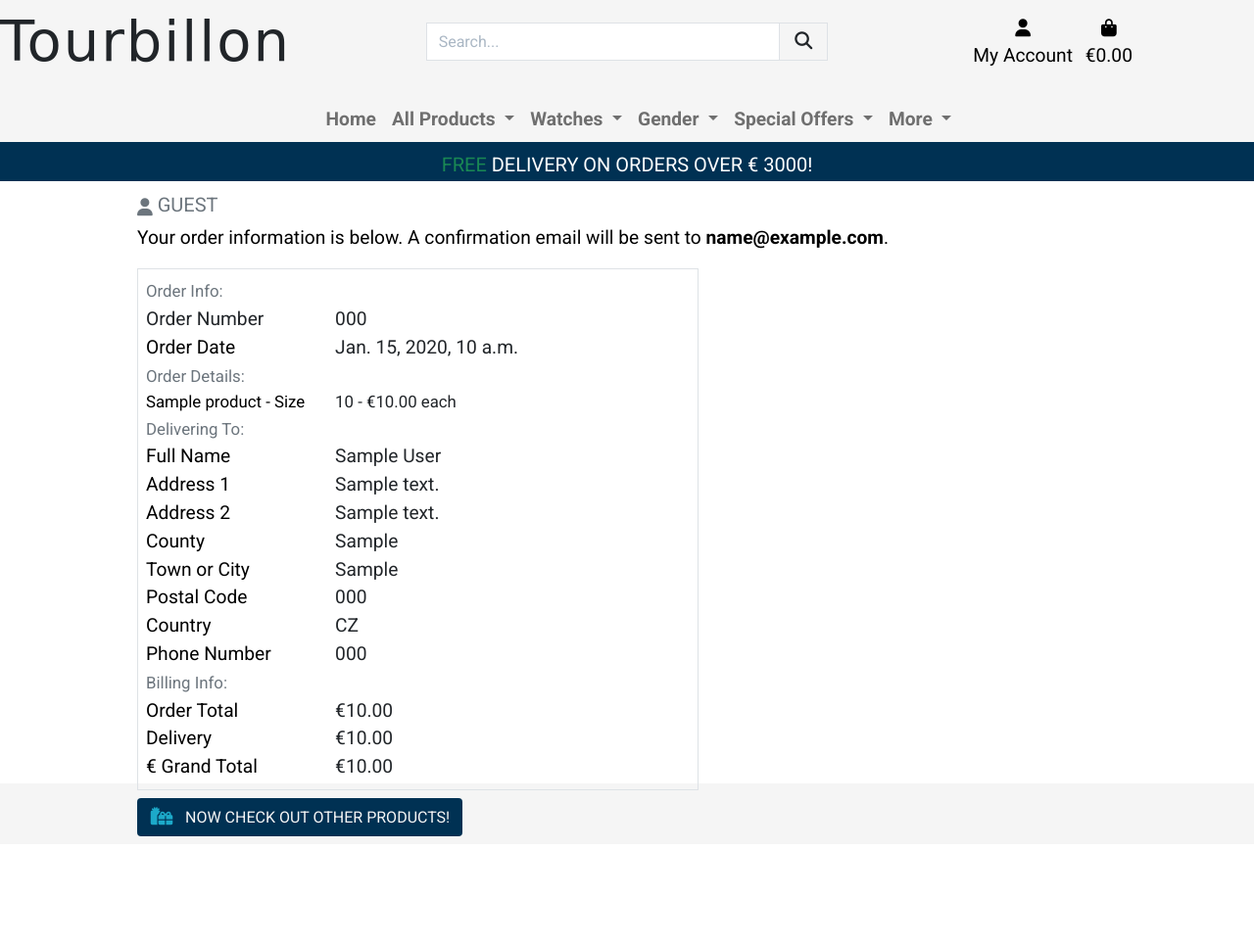
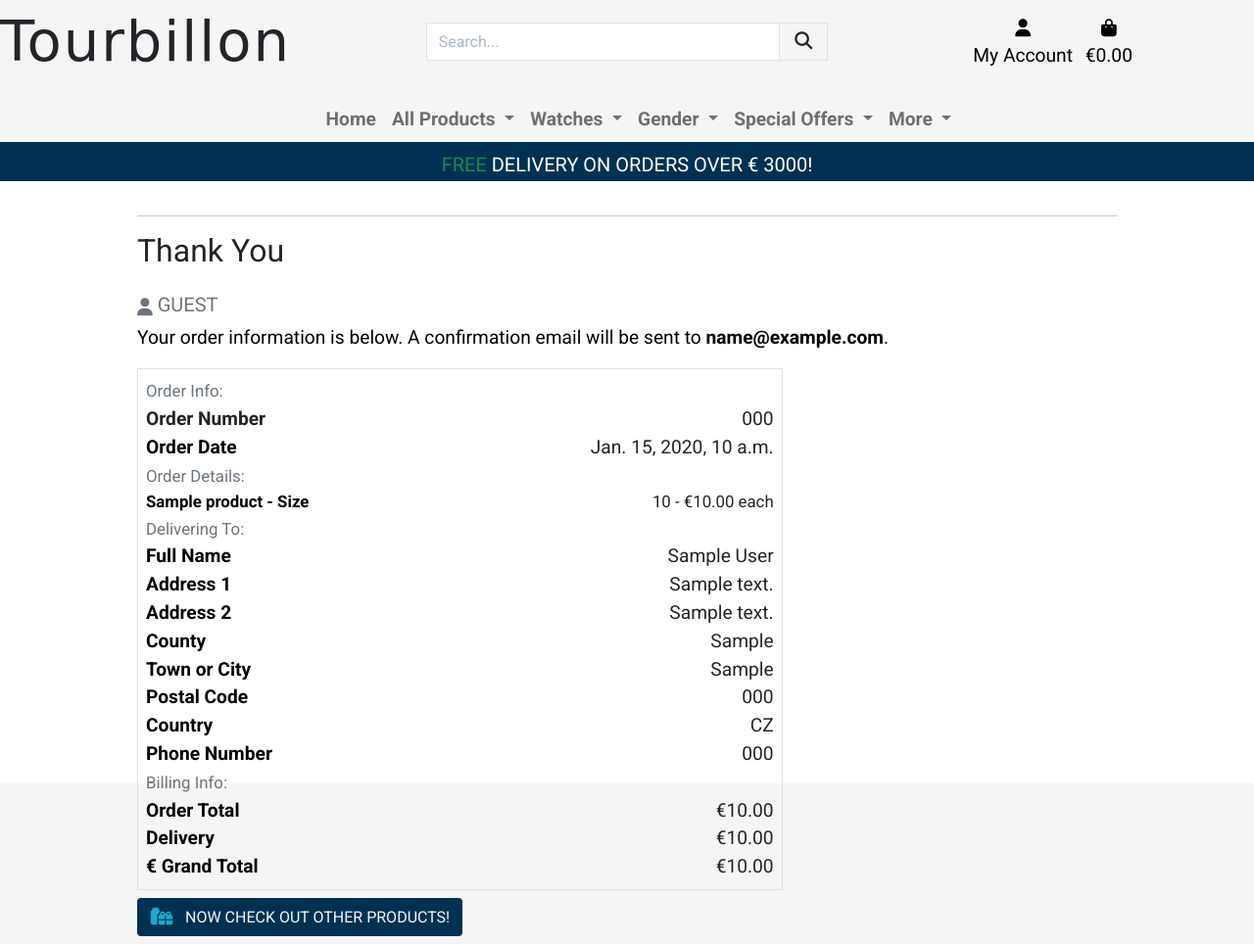
Before and after one commit to nfepb/CI-PP5-eCommerce-Tourbillon, a Django app: page /checkout/checkout_success/000 in a window 1280 px wide. Shown: the whole page at 98% size. Before the commit the page ends 854 px from the top, so only its background shows below. Run offline with Django 3.2, Linux system fonts and the light colour scheme; tables that the repository leaves empty hold one stand-in row (values such as "Sample post"); some libraries are stand-ins or nearby versions; some web fonts are replaced.

Commit message:
fix: Align elements on the checkout & checkout success pages

```diff
--- a/checkout/templates/checkout/checkout.html
+++ b/checkout/templates/checkout/checkout.html
@@ -172,14 +172,14 @@
             <span class="icon">
               <i class="fas fa-chevron-left pacific-blue"></i>
             </span>
-            <span class="font-weight-bold">Adjust Bag</span>
+            <span class="fw-bold">Adjust Bag</span>
           </a>
           <button
             id="submit-button"
             class="btn btn-style rounded-1 mt-3 mb-3"
             aria-label="Complete Order"
           >
-            <span class="font-weight-bold">Complete Order</span>
+            <span class="fw-bold">Complete Order</span>
             <span class="icon">
               <i class="fas fa-credit-card pacific-blue ml-2"></i>
             </span>
--- a/checkout/templates/checkout/checkout_success.html
+++ b/checkout/templates/checkout/checkout_success.html
@@ -12,7 +12,7 @@
 {% endblock %} {% block content %}
 <!-- CHECKOUT SUCESS SECTION -->
 <div class="overlay"></div>
-<div class="container">
+<div class="container header-container">
   <div class="row">
     <div class="col">
       <hr />
@@ -34,7 +34,7 @@
   </div>
   <div class="row">
     <!-- Order summary column -->
-    <div class="col-12 col-lg-7">
+    <div class="col-12 col-lg-8">
       <div class="order-confirmation-wrapper p-2 border">
         <div class="row">
           <div class="col">
@@ -43,17 +43,17 @@
         </div>
         <div class="row">
           <div class="col-12 col-md-4">
-            <p class="mb-0 font-weight-bold">Order Number</p>
+            <p class="mb-0 fw-bold">Order Number</p>
           </div>
-          <div class="col-12 col-md-8 text-md-right">
+          <div class="col-12 col-md-8 text-md-end">
             <p class="mb-0">{{ order.order_number }}</p>
           </div>
         </div>
         <div class="row">
           <div class="col-12 col-md-4">
-            <p class="mb-0 text-black font-weight-bold">Order Date</p>
+            <p class="mb-0 text-black fw-bold">Order Date</p>
           </div>
-          <div class="col-12 col-md-8 text-md-right">
+          <div class="col-12 col-md-8 text-md-end">
             <p class="mb-0">{{ order.date }}</p>
           </div>
         </div>
@@ -65,12 +65,12 @@
         {% for item in order.lineitems.all %}
         <div class="row">
           <div class="col-12 col-md-4">
-            <p class="small mb-0 text-black font-weight-bold">
+            <p class="small mb-0 text-black fw-bold">
               <!-- prettier-ignore -->
               {{ item.product.name }}{% if item.product_size %} - Size {{ item.product.size|upper }}{% endif %}
             </p>
           </div>
-          <div class="col-12 col-md-8 text-md-right">
+          <div class="col-12 col-md-8 text-md-end">
             <p class="small mb-0">
               {{ item.quantity }} - €{{ item.product.price }} each
             </p>
@@ -84,70 +84,70 @@
         </div>
         <div class="row">
           <div class="col-12 col-md-4">
-            <p class="mb-0 text-black font-weight-bold">Full Name</p>
+            <p class="mb-0 text-black fw-bold">Full Name</p>
           </div>
-          <div class="col-12 col-md-8 text-md-right">
+          <div class="col-12 col-md-8 text-md-end">
             <p class="mb-0">{{ order.full_name }}</p>
           </div>
         </div>
         <div class="row">
           <div class="col-12 col-md-4">
-            <p class="mb-0 text-black font-weight-bold">Address 1</p>
+            <p class="mb-0 text-black fw-bold">Address 1</p>
           </div>
-          <div class="col-12 col-md-8 text-md-right">
+          <div class="col-12 col-md-8 text-md-end">
             <p class="mb-0">{{ order.street_address1 }}</p>
           </div>
         </div>
         {% if order.street_address2 %}
         <div class="row">
           <div class="col-12 col-md-4">
-            <p class="mb-0 text-black font-weight-bold">Address 2</p>
+            <p class="mb-0 text-black fw-bold">Address 2</p>
           </div>
-          <div class="col-12 col-md-8 text-md-right">
+          <div class="col-12 col-md-8 text-md-end">
             <p class="mb-0">{{ order.street_address2 }}</p>
           </div>
         </div>
         {% endif %} {% if order.county %}
         <div class="row">
           <div class="col-12 col-md-4">
-            <p class="mb-0 text-black font-weight-bold">County</p>
+            <p class="mb-0 text-black fw-bold">County</p>
           </div>
-          <div class="col-12 col-md-8 text-md-right">
+          <div class="col-12 col-md-8 text-md-end">
             <p class="mb-0">{{ order.county }}</p>
           </div>
         </div>
         {% endif %}
         <div class="row">
           <div class="col-12 col-md-4">
-            <p class="mb-0 text-black font-weight-bold">Town or City</p>
+            <p class="mb-0 text-black fw-bold">Town or City</p>
           </div>
-          <div class="col-12 col-md-8 text-md-right">
+          <div class="col-12 col-md-8 text-md-end">
             <p class="mb-0">{{ order.town_or_city }}</p>
           </div>
         </div>
         {% if order.postcode %}
         <div class="row">
           <div class="col-12 col-md-4">
-            <p class="mb-0 text-black font-weight-bold">Postal Code</p>
+            <p class="mb-0 text-black fw-bold">Postal Code</p>
           </div>
-          <div class="col-12 col-md-8 text-md-right">
+          <div class="col-12 col-md-8 text-md-end">
             <p class="mb-0">{{ order.postcode }}</p>
           </div>
         </div>
         {% endif %}
         <div class="row">
           <div class="col-12 col-md-4">
-            <p class="mb-0 text-black font-weight-bold">Country</p>
+            <p class="mb-0 text-black fw-bold">Country</p>
           </div>
-          <div class="col-12 col-md-8 text-md-right">
+          <div class="col-12 col-md-8 text-md-end">
             <p class="mb-0">{{ order.country }}</p>
           </div>
         </div>
         <div class="row">
           <div class="col-12 col-md-4">
-            <p class="mb-0 text-black font-weight-bold">Phone Number</p>
+            <p class="mb-0 text-black fw-bold">Phone Number</p>
           </div>
-          <div class="col-12 col-md-8 text-md-right">
+          <div class="col-12 col-md-8 text-md-end">
             <p class="mb-0">{{ order.phone_number }}</p>
           </div>
         </div>
@@ -158,25 +158,25 @@
         </div>
         <div class="row">
           <div class="col-12 col-md-4">
-            <p class="mb-0 text-black font-weight-bold">Order Total</p>
+            <p class="mb-0 text-black fw-bold">Order Total</p>
           </div>
-          <div class="col-12 col-md-8 text-md-right">
+          <div class="col-12 col-md-8 text-md-end">
             <p class="mb-0">€{{ order.order_total }}</p>
           </div>
         </div>
         <div class="row">
           <div class="col-12 col-md-4">
-            <p class="mb-0 text-black font-weight-bold">Delivery</p>
+            <p class="mb-0 text-black fw-bold">Delivery</p>
           </div>
-          <div class="col-12 col-md-8 text-md-right">
+          <div class="col-12 col-md-8 text-md-end">
             <p class="mb-0">€{{ order.delivery_cost }}</p>
           </div>
         </div>
         <div class="row">
           <div class="col-12 col-md-4">
-            <p class="mb-0 text-black font-weight-bold">€ Grand Total</p>
+            <p class="mb-0 text-black fw-bold">€ Grand Total</p>
           </div>
-          <div class="col-12 col-md-8 text-md-right">
+          <div class="col-12 col-md-8 text-md-end">
             <p class="mb-0">€{{ order.grand_total }}</p>
           </div>
         </div>
@@ -184,7 +184,7 @@
     </div>
   </div>
   <div class="row">
-    <div class="col-12 col-lg-7 text-right">
+    <div class="col-12 col-lg-8 text-right">
       {% if from_profile %}
       <!-- Button to access profile -->
       <a
--- a/products/templates/products/products.html
+++ b/products/templates/products/products.html
@@ -91,7 +91,7 @@
             <div class="card-footer bg-white pt-0 border-0 text-left">
               <div class="row">
                 <div class="col">
-                  <p class="mb-0 text-left font-weight-bold">
+                  <p class="mb-0 text-left fw-bold">
                     €{{ product.price }}
                   </p>
                   {% if product.category %}
@@ -112,7 +112,7 @@
                       aria-label="Go to the gender category page"
                       class="text-muted"
                     >
-                      <i class="fas fa-tag mr-1 prussian-blue"></i>
+                      <i class="fas fa-tag me-1 prussian-blue"></i>
                       <!-- prettier-ignore -->
                       {{ product.gender_category }}
                     </a>
--- a/templates/base.html
+++ b/templates/base.html
@@ -106,7 +106,7 @@
               <a
                 href="{% url 'view_bag' %}"
                 aria-label="Go to the view bag page"
-                class="{% if grand_total %}text-info font-weight-bold{% else %}text-black{% endif %} nav-link"
+                class="{% if grand_total %}text-info fw-bold{% else %}text-black{% endif %} nav-link"
               >
                 <div class="text-center">
                   <div><i class="fas fa-shopping-bag fa-lg"></i></div>
--- a/templates/includes/mobile-nav.html
+++ b/templates/includes/mobile-nav.html
@@ -68,7 +68,7 @@
 </div>
 <div class="list-inline-item">
   <a
-    class="{% if grand_total %}text-primary font-weight-bold{% else %}text-black{% endif %} nav-link d-block d-lg-none"
+    class="{% if grand_total %}text-primary fw-bold{% else %}text-black{% endif %} nav-link d-block d-lg-none"
     href="{% url 'view_bag' %}"
   >
     <div class="text-center">
```
